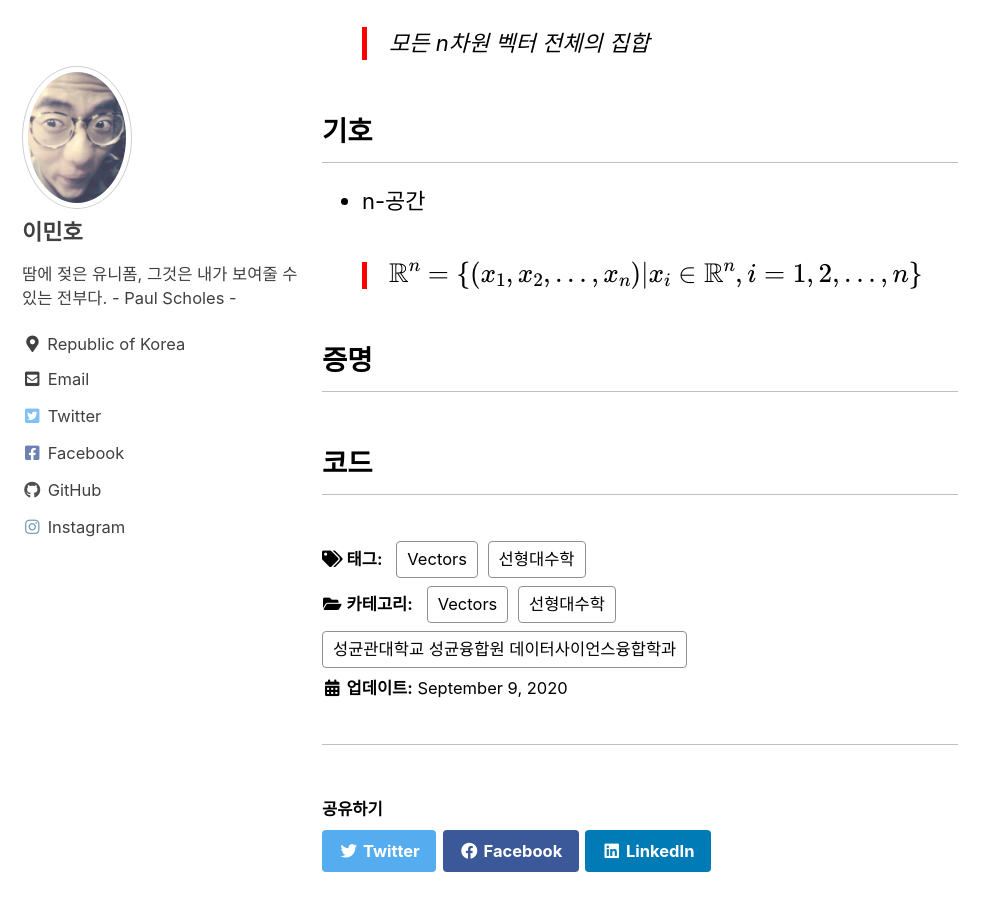
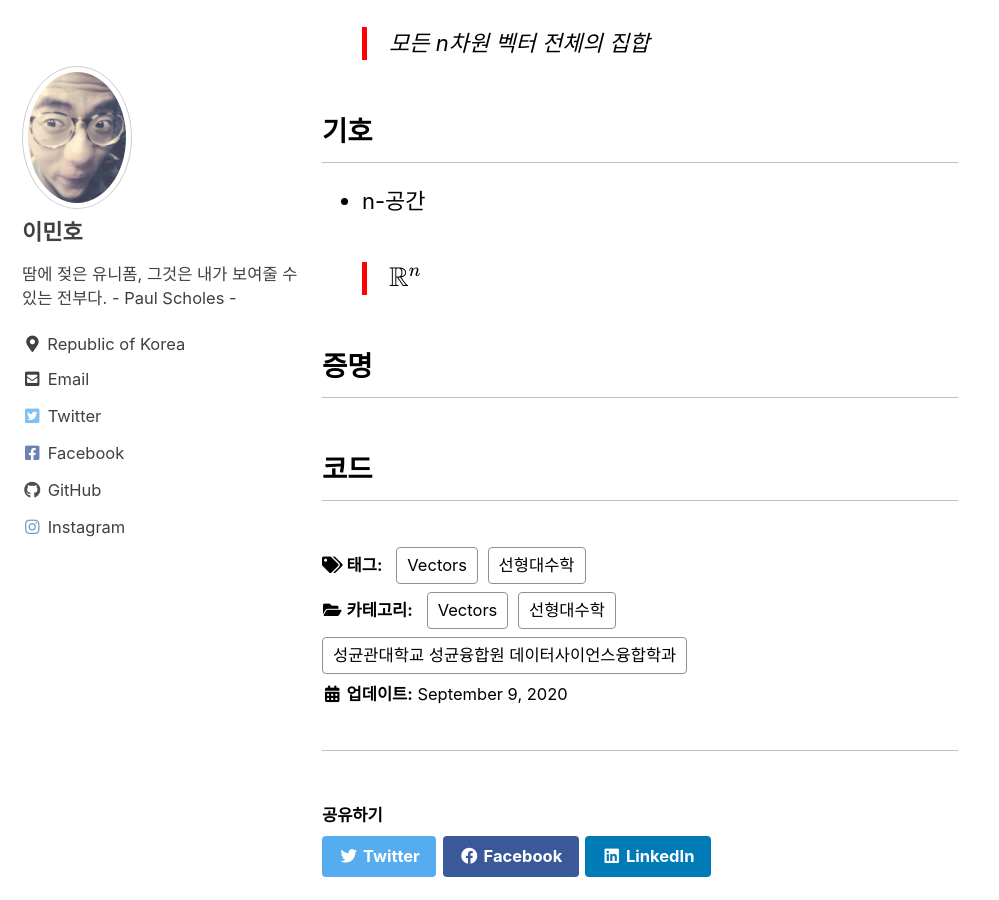
Before and after one commit to DSLuGu/DSLuGu.github.io, a Jekyll site: the page built from _posts/2020-09-09-벡터(Vectors).md, in a window 1280 px wide and 900 px high, scrolled down 903 px. Shown: the whole window, without its empty margins (0-999 px from the left). Built offline with Jekyll 4.4.1, drawn with Linux system fonts in a browser that asks for light colours; cached includes are drawn as plain includes; formulas are drawn with MathJax 3.

Commit message:
Posting 벡터(Vectors)

```diff
--- a/_posts/2020-09-09-벡터(Vectors).md
+++ b/_posts/2020-09-09-벡터(Vectors).md
@@ -26,9 +26,7 @@ last_modified_at: 2020-09-09T03:30:00+09:00
 ## 기호
 
 - n-공간
-    > $$
-    \mathbb{R}^n = \{(x_1,x_2,...,x_n)|x_i\in \mathbb{R}^n, i=1,2,...,n\}
-    $$
+    > $\mathbb{R}^n$
 
 ## 증명
 
```
